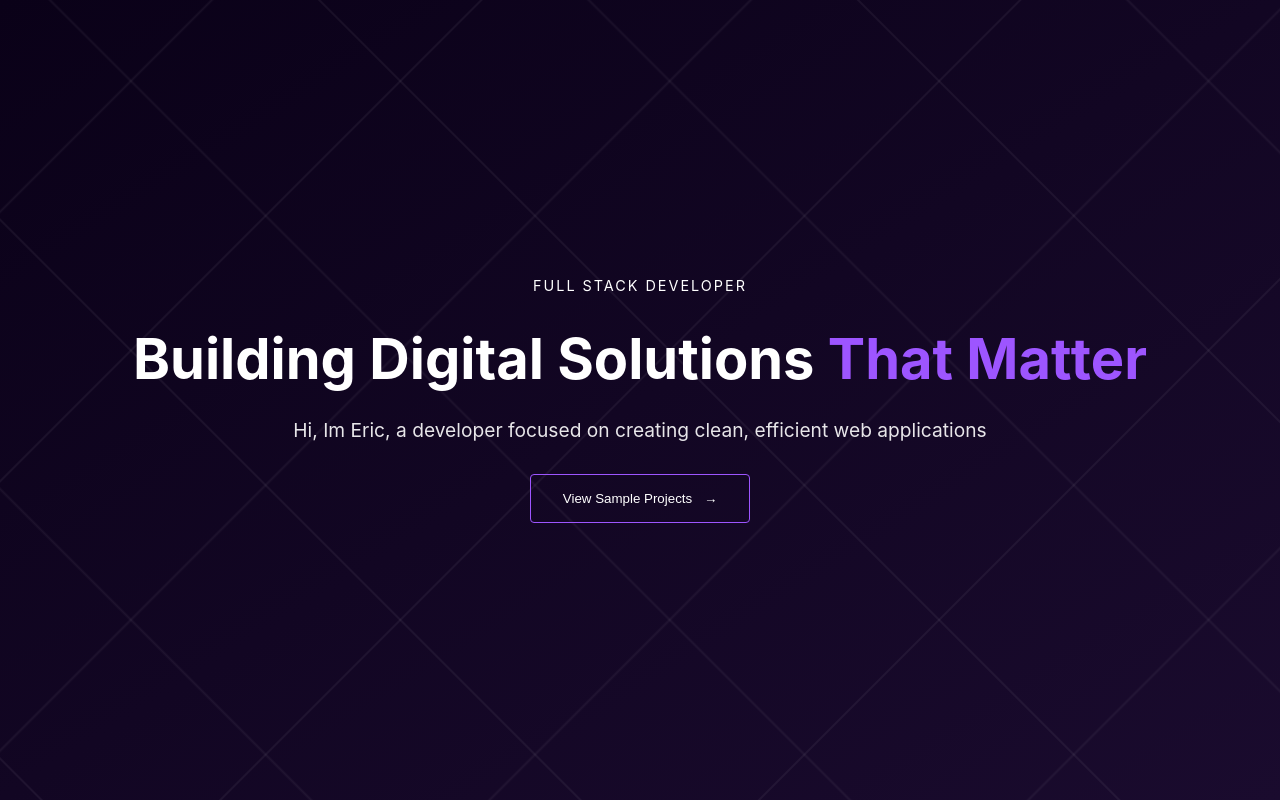
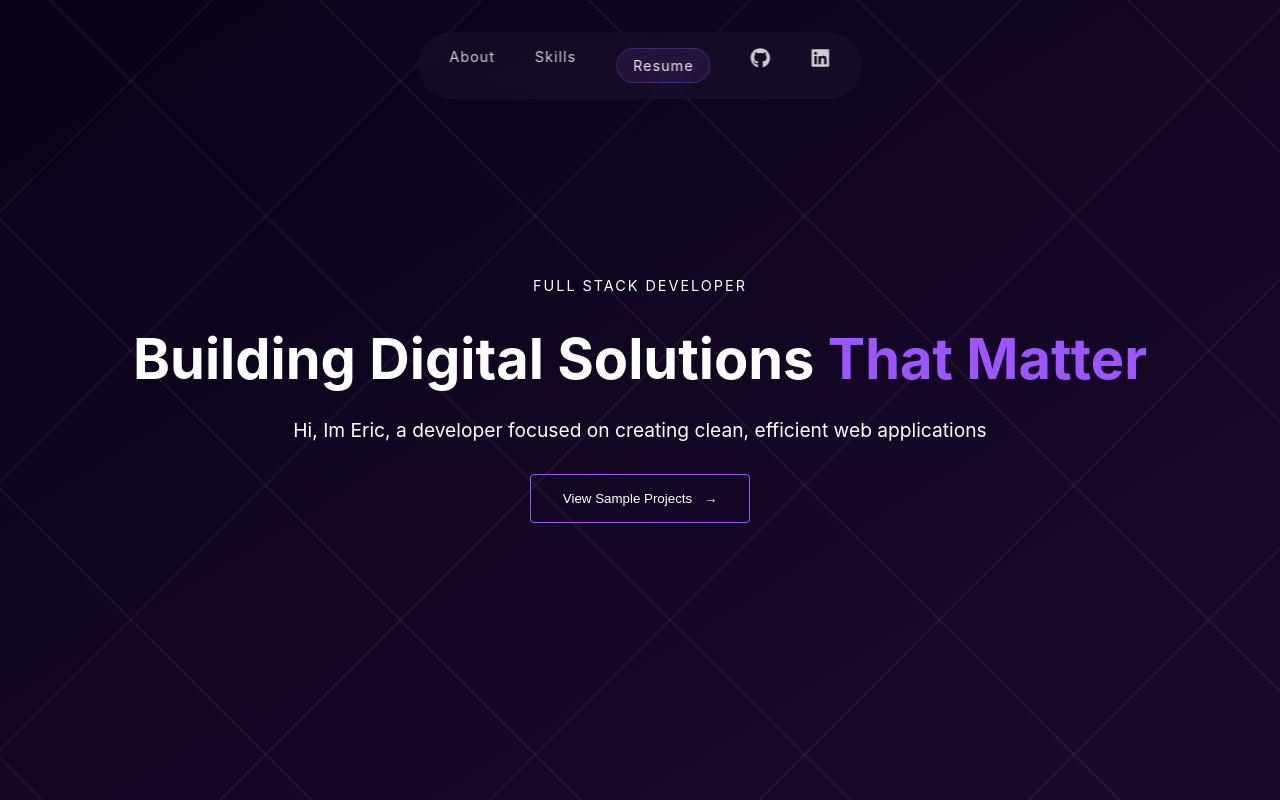
Before and after one commit to eric-capiz/portfolio, a React (Vite) app: page / in a window 1280 px wide. Built offline with nearby package versions, Linux system fonts and the light colour scheme.

Commit message:
nav menu added

```diff
--- a/src/App.jsx
+++ b/src/App.jsx
@@ -1,9 +1,11 @@
 import Hero from "./components/Hero";
+import Nav from "./components/Nav";
 
 function App() {
   return (
     <div className="app">
       <div className="grid-overlay"></div>
+      <Nav />
       <Hero />
     </div>
   );
--- /dev/null
+++ b/src/components/Nav.jsx
@@ -0,0 +1,56 @@
+import { FaGithub, FaLinkedin } from "react-icons/fa";
+import { RiMenu3Line, RiCloseLine } from "react-icons/ri";
+import { useState } from "react";
+
+function Nav() {
+  const [isMenuOpen, setIsMenuOpen] = useState(false);
+
+  const handleResumeDownload = () => {
+    // Create a link element
+    const link = document.createElement("a");
+    link.href = "/Resume.pdf";
+    link.download = "Eric_Capiz_Resume.pdf";
+    document.body.appendChild(link);
+    link.click();
+    document.body.removeChild(link);
+  };
+
+  return (
+    <nav className="nav">
+      <button
+        className="menu-toggle"
+        onClick={() => setIsMenuOpen(!isMenuOpen)}
+      >
+        {isMenuOpen ? <RiCloseLine size={24} /> : <RiMenu3Line size={24} />}
+      </button>
+
+      <div className={`nav-links ${isMenuOpen ? "open" : ""}`}>
+        <a href="#about" onClick={() => setIsMenuOpen(false)}>
+          About
+        </a>
+        <a href="#skills" onClick={() => setIsMenuOpen(false)}>
+          Skills
+        </a>
+        <button onClick={handleResumeDownload} className="resume-link">
+          Resume
+        </button>
+        <a
+          href="https://github.com/ericcapiz"
+          target="_blank"
+          rel="noopener noreferrer"
+        >
+          <FaGithub size={20} />
+        </a>
+        <a
+          href="https://www.linkedin.com/in/eric-capiz"
+          target="_blank"
+          rel="noopener noreferrer"
+        >
+          <FaLinkedin size={20} />
+        </a>
+      </div>
+    </nav>
+  );
+}
+
+export default Nav;
--- a/src/styles/components/_hero.scss
+++ b/src/styles/components/_hero.scss
@@ -1,3 +1,12 @@
+@keyframes fadeIn {
+  from {
+    opacity: 0;
+  }
+  to {
+    opacity: 1;
+  }
+}
+
 .hero {
   position: relative;
   z-index: 1;
@@ -13,12 +22,16 @@
     font-size: 0.9rem;
     letter-spacing: 2px;
     margin-bottom: 2rem;
+    opacity: 0;
+    animation: fadeIn 1.2s ease-out 0.2s forwards;
   }
 
   .title {
     font-size: 3.5rem;
     margin-bottom: 1.5rem;
     line-height: 1.2;
+    opacity: 0;
+    animation: fadeIn 1.2s ease-out 0.6s forwards;
 
     .highlight {
       color: #9d55ff;
@@ -28,7 +41,8 @@
   .intro {
     font-size: 1.2rem;
     margin-bottom: 2rem;
-    opacity: 0.9;
+    opacity: 0;
+    animation: fadeIn 1.2s ease-out 1s forwards;
   }
 
   .cta {
@@ -39,6 +53,8 @@
     border-radius: 4px;
     cursor: pointer;
     transition: all 0.3s ease;
+    opacity: 0;
+    animation: fadeIn 1.2s ease-out 1.4s forwards;
 
     &:hover {
       background: rgba(157, 85, 255, 0.1);
--- /dev/null
+++ b/src/styles/components/_nav.scss
@@ -0,0 +1,116 @@
+.nav {
+  position: fixed;
+  top: 2rem;
+  right: 2rem;
+  z-index: 10;
+
+  .menu-toggle {
+    display: block;
+    background: rgba(255, 255, 255, 0.03);
+    border: 1px solid rgba(255, 255, 255, 0.1);
+    backdrop-filter: blur(8px);
+    padding: 0.5rem;
+    border-radius: 8px;
+    color: white;
+    cursor: pointer;
+    transition: all 0.3s ease;
+
+    &:hover {
+      background: rgba(255, 255, 255, 0.1);
+    }
+  }
+
+  .nav-links {
+    position: fixed;
+    top: 5rem;
+    right: 2rem;
+    background: rgba(255, 255, 255, 0.03);
+    backdrop-filter: blur(8px);
+    border: 1px solid rgba(255, 255, 255, 0.1);
+    padding: 1.5rem;
+    border-radius: 12px;
+    display: flex;
+    flex-direction: column;
+    gap: 1.5rem;
+    transform: translateX(100%);
+    opacity: 0;
+    visibility: hidden;
+    transition: all 0.3s ease;
+
+    &.open {
+      transform: translateX(0);
+      opacity: 1;
+      visibility: visible;
+    }
+
+    a {
+      color: rgba(255, 255, 255, 0.8);
+      text-decoration: none;
+      font-size: 0.9rem;
+      letter-spacing: 1px;
+      transition: all 0.3s ease;
+
+      &:hover {
+        color: #9d55ff;
+      }
+
+      svg {
+        vertical-align: middle;
+      }
+    }
+  }
+}
+
+.resume-link {
+  background: rgba(157, 85, 255, 0.1);
+  border: 1px solid rgba(157, 85, 255, 0.3);
+  color: rgba(255, 255, 255, 0.9);
+  font-size: 0.9rem;
+  letter-spacing: 1px;
+  cursor: pointer;
+  transition: all 0.3s ease;
+  padding: 0.5rem 1rem;
+  font-family: inherit;
+  border-radius: 100px;
+
+  &:hover {
+    background: rgba(157, 85, 255, 0.2);
+    border-color: #9d55ff;
+    color: #fff;
+    transform: translateY(-1px);
+  }
+
+  &:active {
+    transform: translateY(0px);
+  }
+}
+
+// Desktop styles
+@media (min-width: 768px) {
+  .nav {
+    left: 50%;
+    transform: translateX(-50%);
+    right: auto;
+    padding: 1rem 2rem;
+    background: rgba(255, 255, 255, 0.03);
+    backdrop-filter: blur(8px);
+    border-radius: 100px;
+
+    .menu-toggle {
+      display: none;
+    }
+
+    .nav-links {
+      position: static;
+      flex-direction: row;
+      padding: 0;
+      gap: 2.5rem;
+      transform: none;
+      opacity: 1;
+      visibility: visible;
+      border: none;
+      background: none;
+      backdrop-filter: none;
+    }
+  }
+}
--- a/src/styles/main.scss
+++ b/src/styles/main.scss
@@ -1,4 +1,5 @@
 @use "./components/hero";
+@use "./components/nav";
 
 * {
   margin: 0;
```
Also changed, not shown: 1 other file (tests, documents, lock files or other folders).
